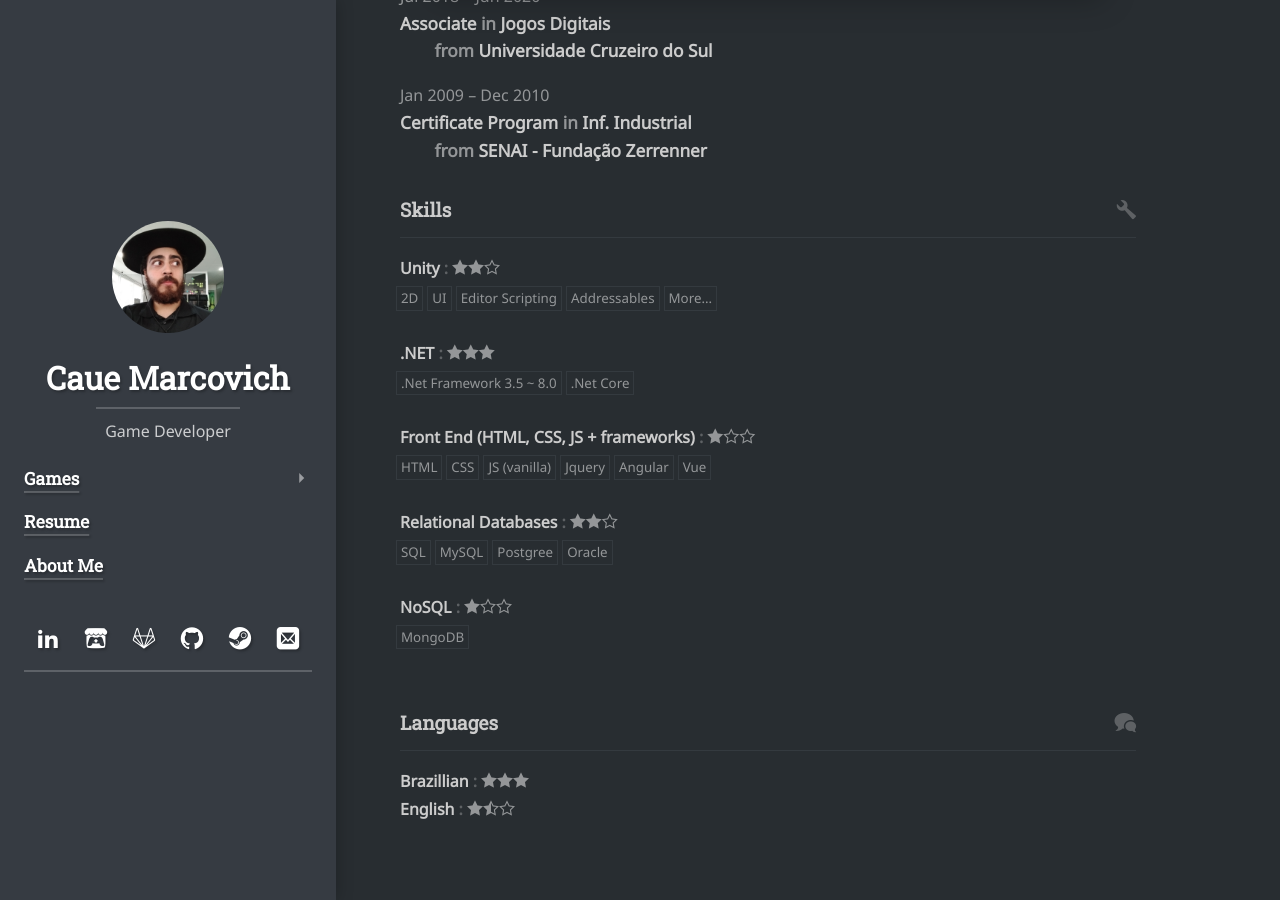
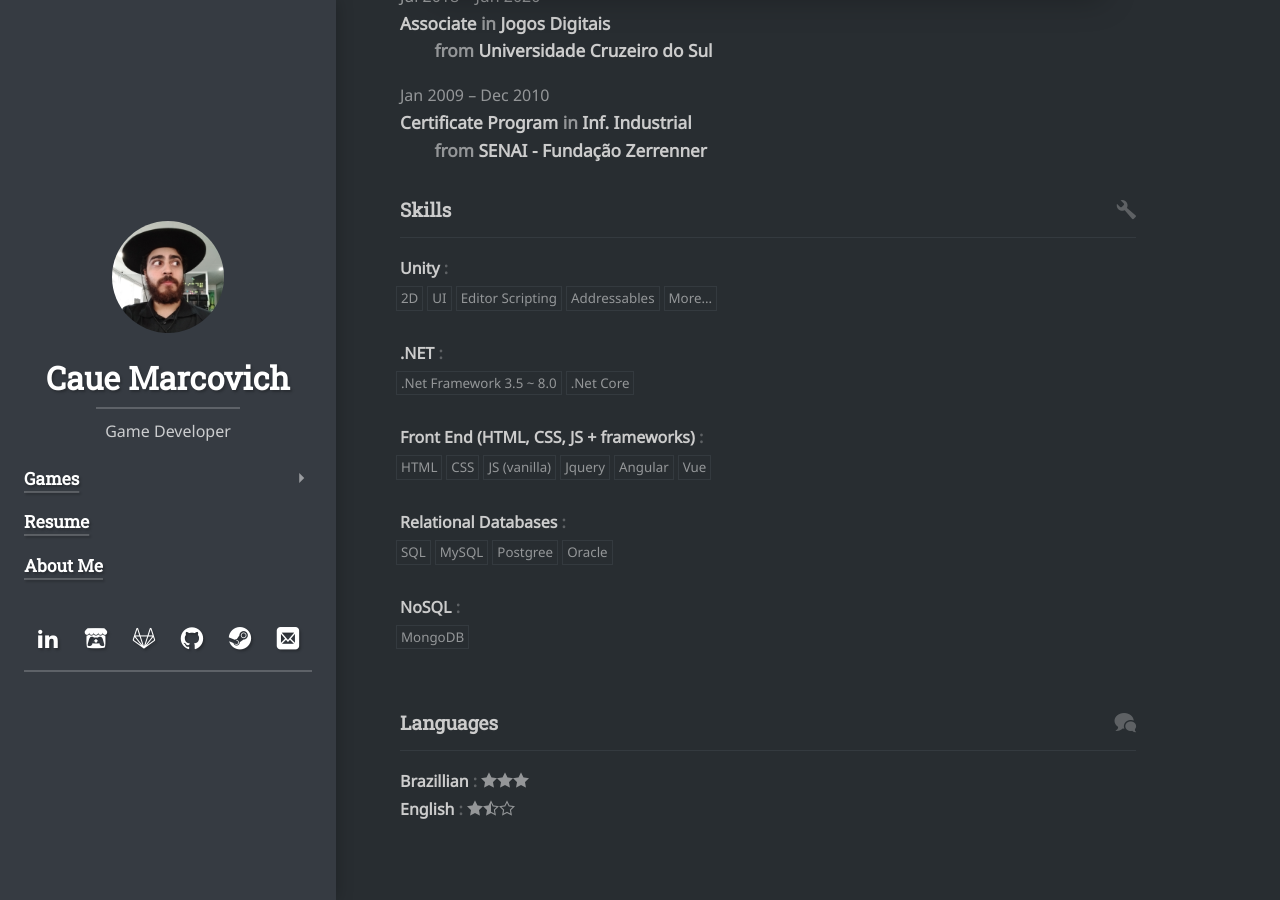
Before and after one commit to cauemarcovich/cauemarcovich.github.io, a Jekyll site: the page built from resume.md, in a window 1280 px wide and 900 px high, scrolled down 2567 px. Built offline with Jekyll 4.4.1, drawn with Linux system fonts in a browser that asks for light colours; cached includes are drawn as plain includes; nearby versions of some CDN libraries; some web fonts are replaced; library files that are not in the unit come from our copies.

Commit message:
Hiding skills

```diff
--- a/_includes/pro/resume/skills.html
+++ b/_includes/pro/resume/skills.html
@@ -12,6 +12,7 @@
         <div class="fr">
           <span class="sr-only">{{ strings.resume.level | default:"Level" }}{{ colon }}</span>
           {% assign level = skl.level | slugify %}
+          {% unless page.hide_skill_icons %}
             {% unless page.no_skill_icons %}
               {% case level %}
                 {% when 3 or "3-3" or "master" or "expert" or "senior" or "professional" %}
@@ -40,6 +41,7 @@
             {% else %}
               {{ skl.level }}
             {% endunless %}
+          {% endunless %}
         </div>
         {% endif %}
         {% if skl.keywords.size > 0 %}
```
Also changed, not shown: resume.md (+1 -1 lines). Lines whose indentation alone changed are shown as unchanged.
